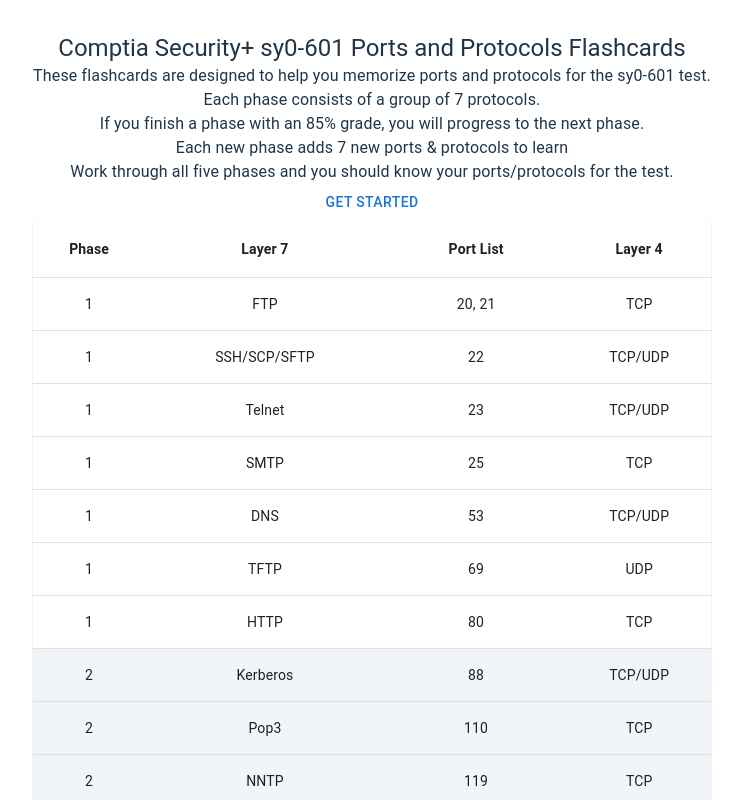
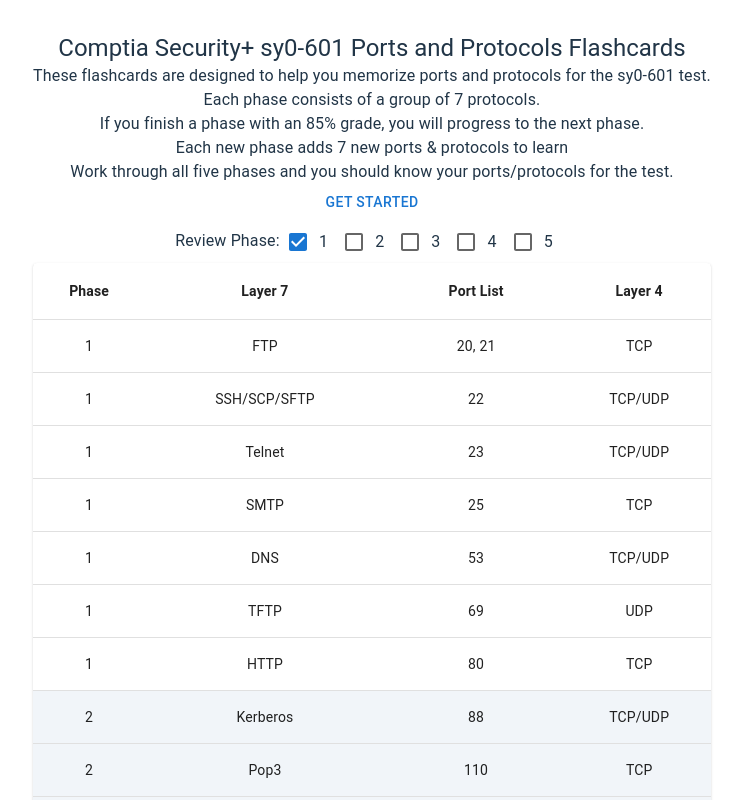
Before and after one commit to GlennStreetman/securityPlusFlashcards, a React (Vite) app: page / in a window 1280 px wide. Shown: the top 800 px of the page, without its empty margins (268-1011 px from the left). Built offline with nearby package versions, Linux system fonts and the light colour scheme.

Commit message:
add checkbox to select sections

```diff
--- /dev/null
+++ b/src/components/CardSelection.tsx
@@ -0,0 +1,63 @@
+import { useState, useEffect } from 'react'
+import { Typography } from '@mui/material';
+import FormControlLabel from '@mui/material/FormControlLabel';
+import Checkbox from '@mui/material/Checkbox';
+
+interface cardProps {
+    phase: number[]
+    setPhase: Function
+}
+
+interface checkBoxCards {
+    num: string
+    setPhase: Function
+    phase: number[]
+}
+
+function update(add: boolean, num: string, phase: number[], setPhase: Function) {
+    const numb = Number(num)
+    if (add) {
+        const newPhase = [...phase, numb]
+        setPhase(newPhase)
+    } else {
+        const newPhase = [...phase].filter(item => item !== numb)
+        setPhase(newPhase)
+    }
+}
+
+function CardCheckBox(props: checkBoxCards) {
+
+    const [checked, setChecked] = useState(false)
+
+    useEffect(() => {
+        setChecked(props.phase.includes(Number(props.num)))
+    }, [props.phase])
+
+    return <FormControlLabel
+        control={<Checkbox checked={checked} onClick={() => {
+            console.log('click')
+            setChecked(!checked)
+            update(!checked, props.num, props.phase, props.setPhase)
+        }
+        } />
+
+        }
+        label={props.num} />
+}
+
+function CardSelection(props: cardProps) {
+    console.log('-----Phase----------', props.phase, props.phase.includes(1))
+    return (
+        <div>
+            <Typography>Review Phase:&nbsp;&nbsp;
+                <CardCheckBox num='1' phase={props.phase} setPhase={props.setPhase} />
+                <CardCheckBox num='2' phase={props.phase} setPhase={props.setPhase} />
+                <CardCheckBox num='3' phase={props.phase} setPhase={props.setPhase} />
+                <CardCheckBox num='4' phase={props.phase} setPhase={props.setPhase} />
+                <CardCheckBox num='5' phase={props.phase} setPhase={props.setPhase} />
+            </Typography>
+        </div>
+    )
+}
+
+export default CardSelection
--- a/src/components/FlashCardController.tsx
+++ b/src/components/FlashCardController.tsx
@@ -8,7 +8,7 @@
 import CardContent from '@mui/material/CardContent';
 
 interface props {
-    phase: number
+    phase: number[]
     phaseList: protocol[];
     reps: repTrackingObject;
     setReps: Function;
@@ -20,7 +20,8 @@
 
     const reviewProtocols = props.phaseList.reduce((prev, curr) => {
         return `${prev}${curr.l7},  `
-    }, '').slice(0, -4)
+    }, '')
+        .slice(0, -4)
 
     return (
         <div>
--- a/src/components/Review.tsx
+++ b/src/components/Review.tsx
@@ -17,7 +17,7 @@
 interface props {
     reps: repTrackingObject
     setReps: Function
-    phase: number
+    phase: number[]
     setPhase: Function
 }
 
@@ -26,16 +26,16 @@
     return prev
 }, 0)
 
-function checkProgress(reps: repTrackingObject, phase: number, setPhase: Function) {
+function checkProgress(reps: repTrackingObject) {
     let pass = true
     Object.values(reps).forEach((el) => {
         const correctPercent = (el.correct / el.attempts) * 100
         if (correctPercent <= 85) pass = false
     })
-    if (pass && phase < maxPhase) {
-        setPhase(phase + 1)
-        window.localStorage.setItem('phase', `${phase + 1}`)
-    }
+    // if (pass && phase < maxPhase) {
+    //     setPhase(phase + 1)
+    //     window.localStorage.setItem('phase', `${phase + 1}`)
+    // }
     return pass
 }
 
@@ -50,7 +50,7 @@
     }
 
     useEffect(() => {
-        const pass = checkProgress(props.reps, props.phase, props.setPhase)
+        const pass = checkProgress(props.reps)
         setPass(pass)
 
     }, [])
@@ -90,7 +90,7 @@
                     {pass ?
                         "Good job, all phases complete with an 85% grade" :
                         "Uh oh, progress on the current groups of cards still needs to be made. Lets try again"}
-                    {pass && props.phase >= maxPhase ?
+                    {pass ?
                         "Congrats, all phases complete. You are ready" :
                         ""
                     }
--- a/src/functions/localStorage.ts
+++ b/src/functions/localStorage.ts
@@ -1,8 +1,8 @@
 
 function setupLocalStorage(){
     if ( window.localStorage.getItem('phase') === null ){
-        window.localStorage.setItem('phase', "1")
-        // window.localStorage.setItem("repsCompleted", JSON.stringify({}))
+        console.log('---SETTING UP LOCAL STORAGE------')
+        window.localStorage.setItem('phase', '[1]')
         return
     }
     return
@@ -12,12 +12,15 @@
     if (typeof window !== 'undefined'){
         setupLocalStorage()
         const phase = window.localStorage.getItem('phase')
-        // const repsCompleted = window.localStorage.getItem("repsCompleted")
         return {phase}
     }
     return
 }
 
-export function setLocalStorage(){
-
+export function setLocalStorage(newCards: number[]){
+    if (typeof window !== 'undefined'){
+        setupLocalStorage()
+        window.localStorage.setItem('phase', JSON.stringify(newCards))
+    }
+    return
 }
--- a/src/hooks/AppContext.tsx
+++ b/src/hooks/AppContext.tsx
@@ -1,7 +1,8 @@
-import { useState, createContext, useContext, Children } from "react";
+import { useState, createContext, useContext, useEffect } from "react";
 import { useSetup } from './useSetup'
 import { usePhase } from './usePhase'
 import { protocol } from "../data/protocol";
+import { setLocalStorage } from '../functions/localStorage'
 
 interface progress {
     correct: number
@@ -13,7 +14,7 @@
 }
 
 export interface appContext {
-    phase: number //each phase adds more flashcards to set. See /data/protocol
+    phase: number[] //List of active flashcards. See /data/protocol
     setPhase: Function
     phaseList: protocol[] //list of cards in current phase, set by phase number
     setPhaseList: Function
@@ -23,7 +24,7 @@
 
 
 const FlashCardContext = createContext<appContext>({
-    phase: 0,
+    phase: [1],
     setPhase: () => { },
     phaseList: [],
     setPhaseList: () => { },
@@ -37,17 +38,20 @@
 // @ts-ignore
 export default function AppState({ children }) {
 
-    const [page, setPage] = useState('flash')
-    const [phase, setPhase] = useState(0) // stepped progress, 1 through 7
+    const [phase, setPhase] = useState() //
     const [phaseList, setPhaseList] = useState([]) // list of protocols included in this phase of test.
     const [reps, setReps] = useState<repTrackingObject>({}) //target count before check. Use Custom hook to check.
 
     useSetup(setPhase) //run once on load. Setup local storage
     usePhase(phase, setPhaseList) // on phase change, generate new random list of flashcards.
 
+    useEffect(() => {
+        if (phase) setLocalStorage(phase)
+    }, [phase])
+
     return (
         <FlashCardContext.Provider value={{
-            'phase': phase,
+            'phase': phase || [1],
             'setPhase': setPhase,
             'phaseList': phaseList,
             'setPhaseList': setPhaseList,
--- a/src/hooks/useCheckReps.ts
+++ b/src/hooks/useCheckReps.ts
@@ -7,7 +7,7 @@
     length: protocol[],
     navigate: Function
     ){
-    //if reps.
+    //Navigate to check reps page if all cards have been reviewed twice.
     useEffect(()=>{
         if (length !== undefined && reps?.[1]?.attempts > 13){
 
--- a/src/hooks/usePhase.ts
+++ b/src/hooks/usePhase.ts
@@ -3,12 +3,12 @@
 import {shuffle} from "../functions/shuffleArray"
 
 
-export function usePhase(phase: number, setPhaseList: Function){
+export function usePhase(phase: number[] | undefined, setPhaseList: Function){
     //setup phase data on change to phase.
     useEffect(()=>{
-        console.log('new phase detected, generating cards')
+        console.log('new phase detected, generating cards', phase)
         const reduceProtocols = layer7Protocols.reduce<protocol[]>((prev,curr)=>{
-            if (curr.phase <= phase) prev.push(curr)
+            if (phase && phase.includes(curr.phase)) prev.push(curr)
             return prev
         }, [])
         setPhaseList(shuffle(reduceProtocols))
--- a/src/hooks/useSetup.ts
+++ b/src/hooks/useSetup.ts
@@ -5,10 +5,7 @@
 export function useSetup(setPhase: Function){
     //runs on app start. Sets up local storage or pulls local storage data
     useEffect(()=>{
-        console.log('running useSetup')
         const getLocal = getLocalStorage()
-        console.log(getLocal)
-        setPhase(getLocal?.phase ? Number(getLocal?.phase) : 1)
-        // setReps(getLocal?.repsCompleted ? JSON.parse(getLocal?.repsCompleted) : {})
+        setPhase(getLocal?.phase !== null && getLocal?.phase !== undefined ? JSON.parse(getLocal?.phase) : [1])
     }, [])
 }
--- a/src/routes/Welcome.tsx
+++ b/src/routes/Welcome.tsx
@@ -1,12 +1,17 @@
+
 import Button from '@mui/material/Button';
 import { useNavigate } from "react-router-dom";
 import Stack from '@mui/material/Stack';
 import { Typography } from '@mui/material';
 import { Card } from '@mui/material';
-import CardContent from '@mui/material/CardContent';
 import PortsProtocolsTable from '../components/PortsProtocolsTable';
+import CardSelection from '../components/CardSelection';
+
+import { useFlashCardProgress, appContext } from '../hooks/AppContext'
 
 export default function Welcome() {
+
+  const c: appContext = useFlashCardProgress()
 
   let navigate = useNavigate();
   const routeChange = () => {
@@ -38,6 +43,7 @@
         <Button onClick={routeChange}>
           Get Started
         </Button>
+        {c.phase ? <CardSelection phase={c.phase} setPhase={c.setPhase} /> : <></>}
         <Card>
           <PortsProtocolsTable />
         </Card>
--- a/src/routes/flashCards.tsx
+++ b/src/routes/flashCards.tsx
@@ -1,10 +1,11 @@
+
 import FlashCardController from '../components/FlashCardController'
-import { useNavigate } from "react-router-dom";
 import Button from '@mui/material/Button';
 import { useFlashCardProgress, appContext } from '../hooks/AppContext'
 import useCheckReps from '../hooks/useCheckReps'
 import Stack from '@mui/material/Stack';
 import { Typography } from '@mui/material';
+import { useNavigate } from "react-router-dom";
 
 interface progress {
   correct: number
@@ -27,7 +28,7 @@
   //if reps are equal to desired count, redirect to progress report. If all checks pass, update phase.
   useCheckReps(c.reps, c.phaseList, () => routeChange('/progress'))
 
-  if (c?.phaseList !== (null || undefined) && c.phase > 0) {
+  if (c?.phaseList !== (null || undefined)) {
     return (
       <Stack spacing={3}>
         <Typography variant='h6'>
```
Also changed, not shown: src/App.tsx (deleted, +0 -51 lines).
